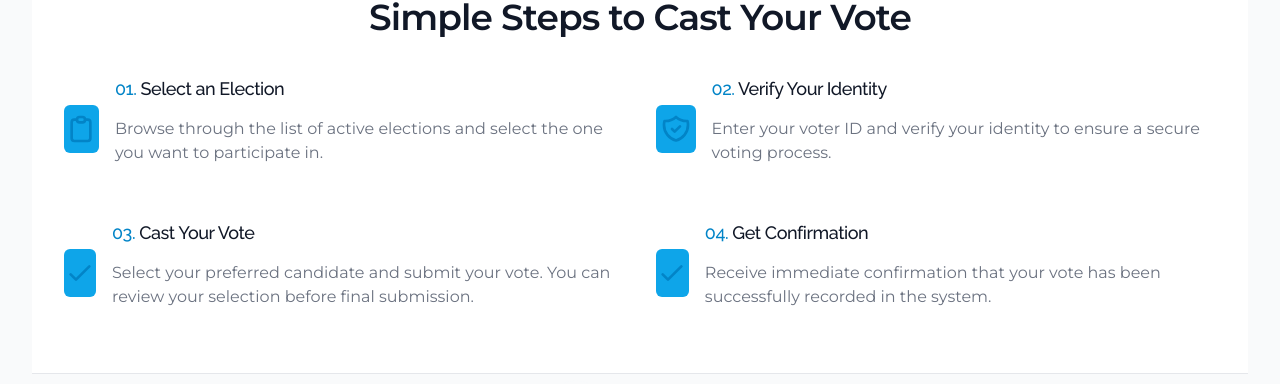
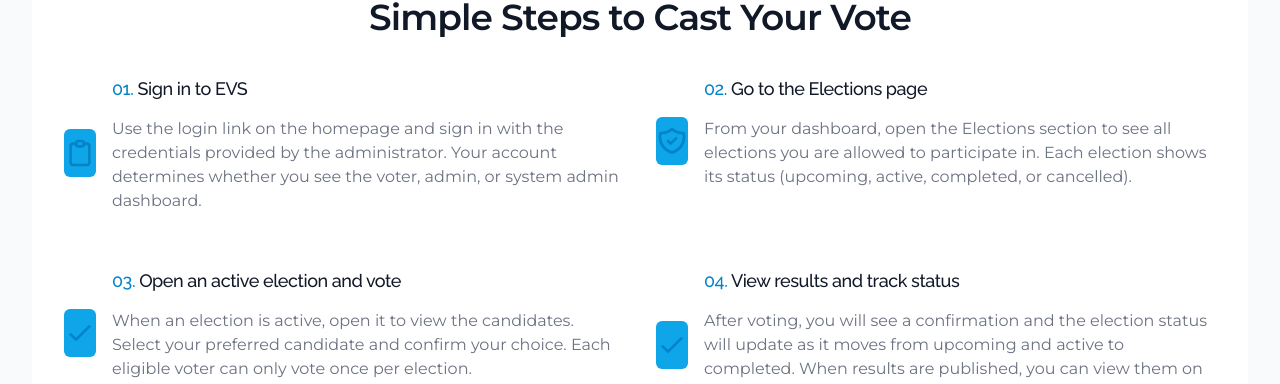
Before and after one commit to David-mwendwa/electronic-voting-system, a React (Vite) app in the folder frontend/: page /how-it-works in a window 1280 px wide. Shown: the part 551-935 px from the top of the page. Built offline with nearby package versions, Linux system fonts and the light colour scheme; no server answers; the HTML template or start-up script is replaced by a standard one.

Commit message:
update HowItWorks page

```diff
--- a/frontend/src/pages/HowItWorks.jsx
+++ b/frontend/src/pages/HowItWorks.jsx
@@ -4,9 +4,9 @@ const HowItWorks = () => {
   const steps = [
     {
       number: '01',
-      title: 'Select an Election',
+      title: 'Sign in to EVS',
       description:
-        'Browse through the list of active elections and select the one you want to participate in.',
+        'Use the login link on the homepage and sign in with the credentials provided by the administrator. Your account determines whether you see the voter, admin, or system admin dashboard.',
       icon: (
         <svg
           className='w-8 h-8 text-primary-600'
@@ -24,9 +24,9 @@ const HowItWorks = () => {
     },
     {
       number: '02',
-      title: 'Verify Your Identity',
+      title: 'Go to the Elections page',
       description:
-        'Enter your voter ID and verify your identity to ensure a secure voting process.',
+        'From your dashboard, open the Elections section to see all elections you are allowed to participate in. Each election shows its status (upcoming, active, completed, or cancelled).',
       icon: (
         <svg
           className='w-8 h-8 text-primary-600'
@@ -44,9 +44,9 @@ const HowItWorks = () => {
     },
     {
       number: '03',
-      title: 'Cast Your Vote',
+      title: 'Open an active election and vote',
       description:
-        'Select your preferred candidate and submit your vote. You can review your selection before final submission.',
+        'When an election is active, open it to view the candidates. Select your preferred candidate and confirm your choice. Each eligible voter can only vote once per election.',
       icon: (
         <svg
           className='w-8 h-8 text-primary-600'
@@ -64,9 +64,9 @@ const HowItWorks = () => {
     },
     {
       number: '04',
-      title: 'Get Confirmation',
+      title: 'View results and track status',
       description:
-        'Receive immediate confirmation that your vote has been successfully recorded in the system.',
+        'After voting, you will see a confirmation and the election status will update as it moves from upcoming and active to completed. When results are published, you can view them on the Results page.',
       icon: (
         <svg
           className='w-8 h-8 text-primary-600'
```
